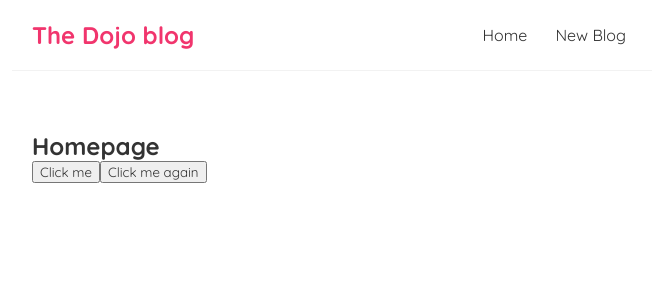
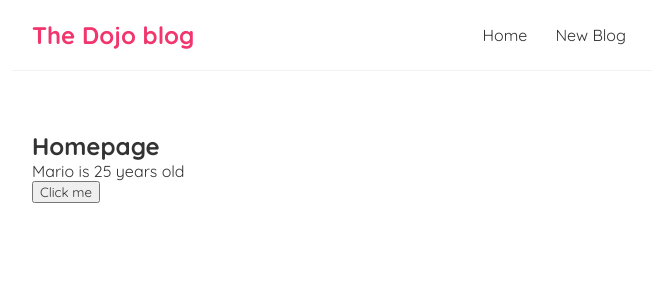
Before and after one commit to jhon-munoz/react_dojo_study_project, a React (Create React App) app: page / in a window 1280 px wide. Shown: the top 300 px of the page, without its empty margins (308-964 px from the left). Built offline with nearby package versions, Linux system fonts and the light colour scheme.

Commit message:
Using State

```diff
--- a/src/Home.js
+++ b/src/Home.js
@@ -1,19 +1,22 @@
+import { useState } from "react";
+
 const Home = () => {
-  const handleClick = (e) => {
-    console.log("Hello Ninjas", e);
-  };
+  //   let name = "Mario";
+  const [name, setName] = useState("Mario");
+  const [age, setAge] = useState(25);
 
-  const handleClickAgain = (name, e) => {
-    console.log("Hello " + name, e.target);
+  const handleClick = () => {
+    setName("Luigi");
+    setAge(30);
   };
 
   return (
     <div className="Home">
       <h2>Homepage</h2>
+      <p>
+        {name} is {age} years old
+      </p>
       <button onClick={handleClick}>Click me</button>
-      <button onClick={(e) => handleClickAgain("Jhon", e)}>
-        Click me again
-      </button>
     </div>
   );
 };
```
